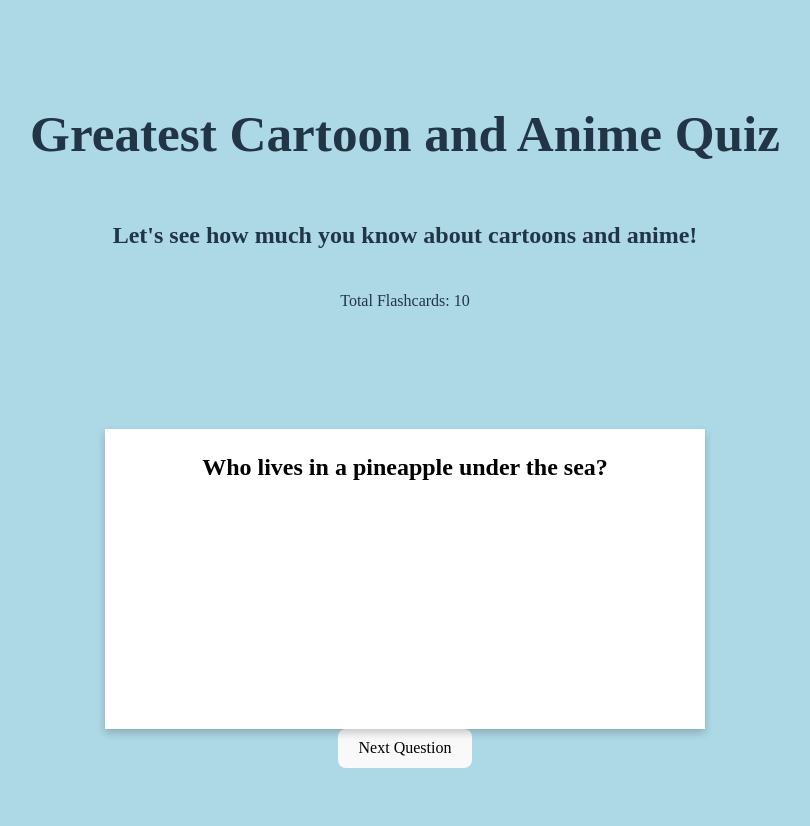
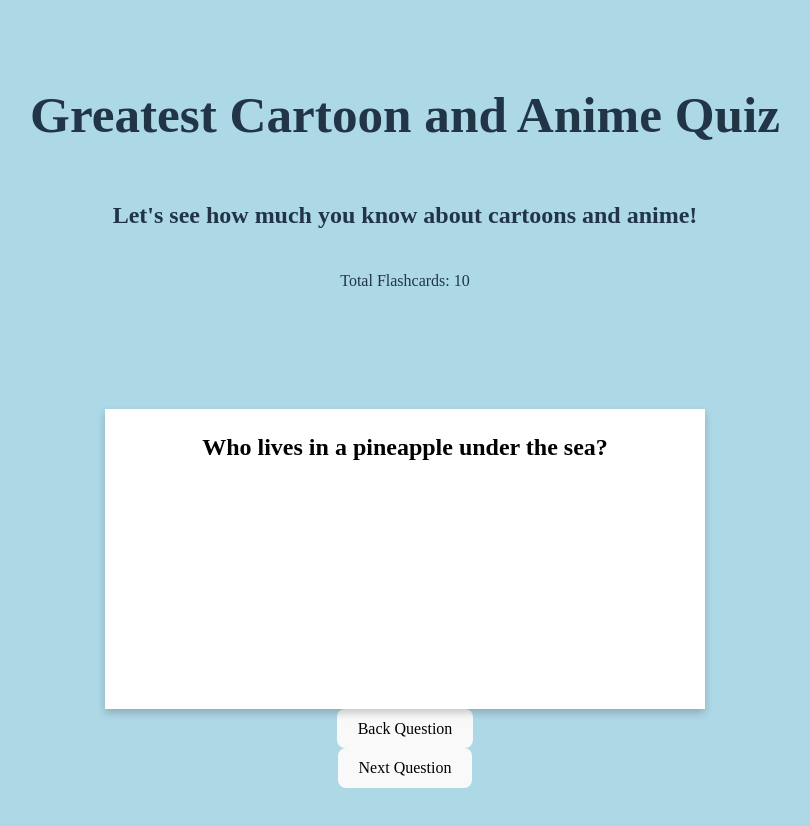
Before and after one commit to Windell2468/Flashcards-part1, a React (Vite) app: page / in a window 1280 px wide. Shown: the top 826 px of the page, without its empty margins (255-1065 px from the left). Built offline with nearby package versions, Linux system fonts and the light colour scheme.

Commit message:
Initial Commit

```diff
--- a/src/App.jsx
+++ b/src/App.jsx
@@ -23,6 +23,10 @@ const App = () => {
     setCurrentFlashcardIndex((prevIndex) => (prevIndex + 1) % flashcards.length);
   };
 
+  const backFlashcard = () => {
+    setFlip(false)
+    setCurrentFlashcardIndex((prevIndex) => (prevIndex - 1 + flashcards.length) % flashcards.length);
+  }
   return (
     <div className="App">
       <h1>Greatest Cartoon and Anime Quiz</h1>
@@ -42,7 +46,7 @@ const App = () => {
           </div>
         </div>
       </div>
-
+      <button onClick={backFlashcard}> Back Question</button>
       <button onClick={nextFlashcard}>Next Question</button>
     </div>
   );
```
